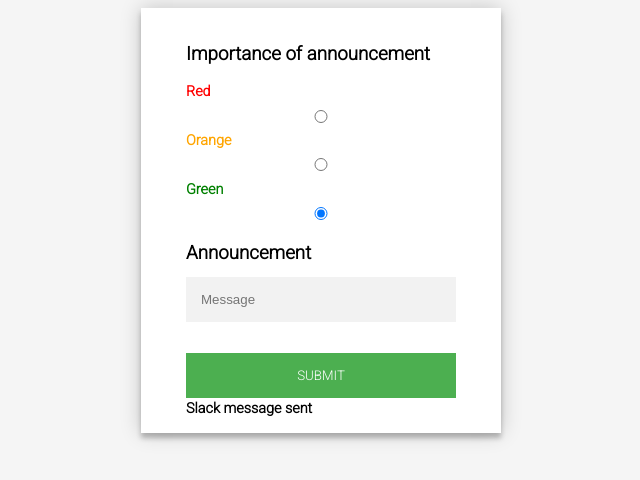
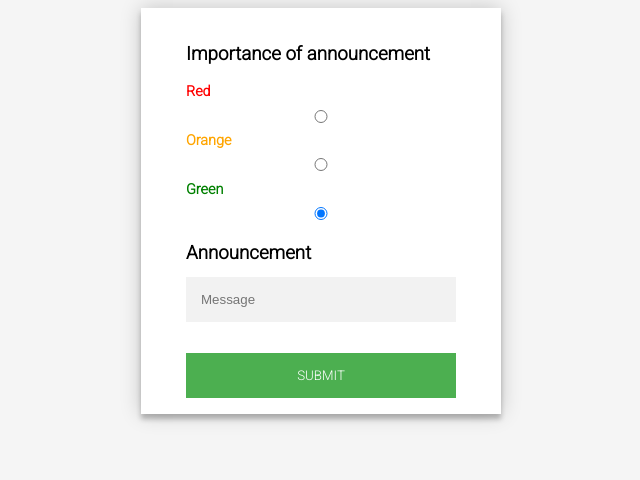
Before and after one commit to JesperHonders/WoTServerT, a website: page public/form.html in a window 1280 px wide. Shown: the whole page, without its empty margins (319-959 px from the left). Drawn offline with Linux system fonts and the light colour scheme.

Commit message:
hide message sent

```diff
--- a/public/form.html
+++ b/public/form.html
@@ -40,9 +40,9 @@
                 <section class="button">
                     <input type="submit"/>
                 </section>
-                <label class="hide message-sent">
+<!--                <label class="hide message-sent">
                     Slack message sent
-                </label>
+                </label>-->
             </form>
         </section>
     </body>
```
